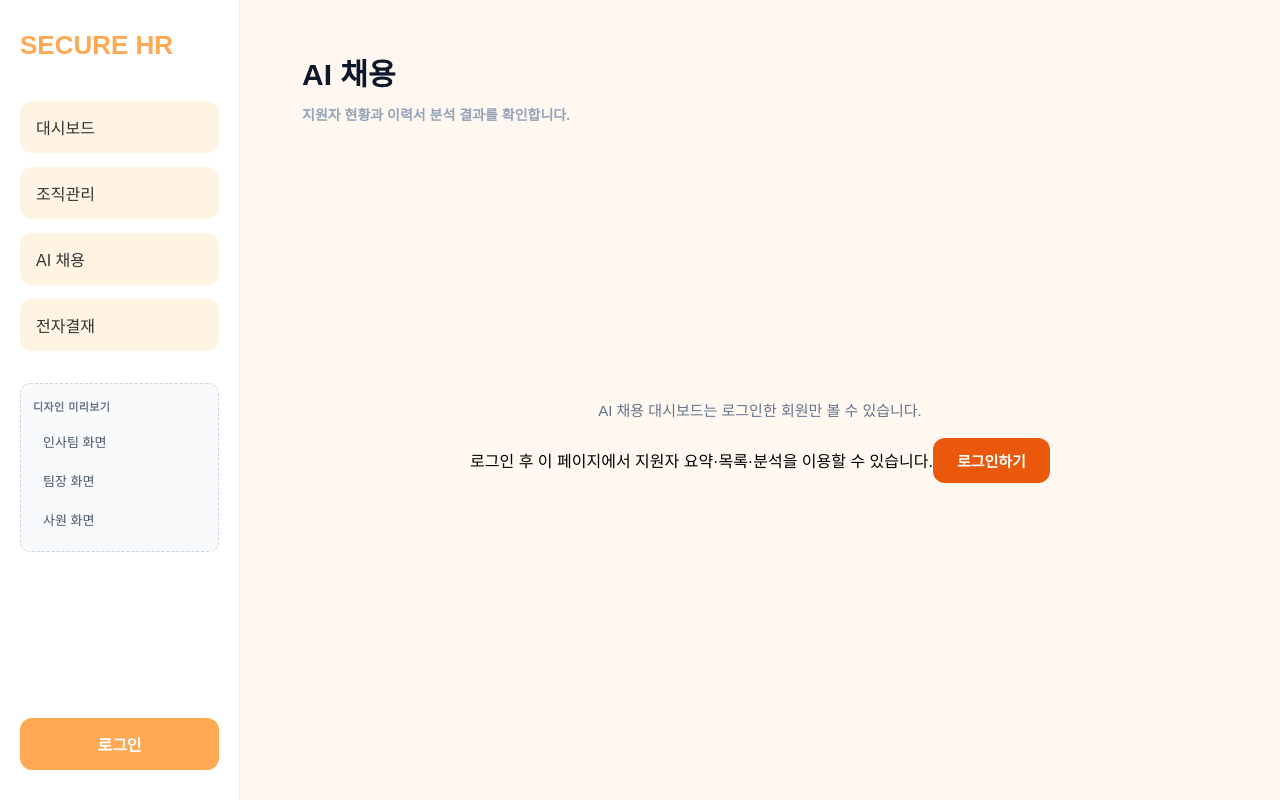
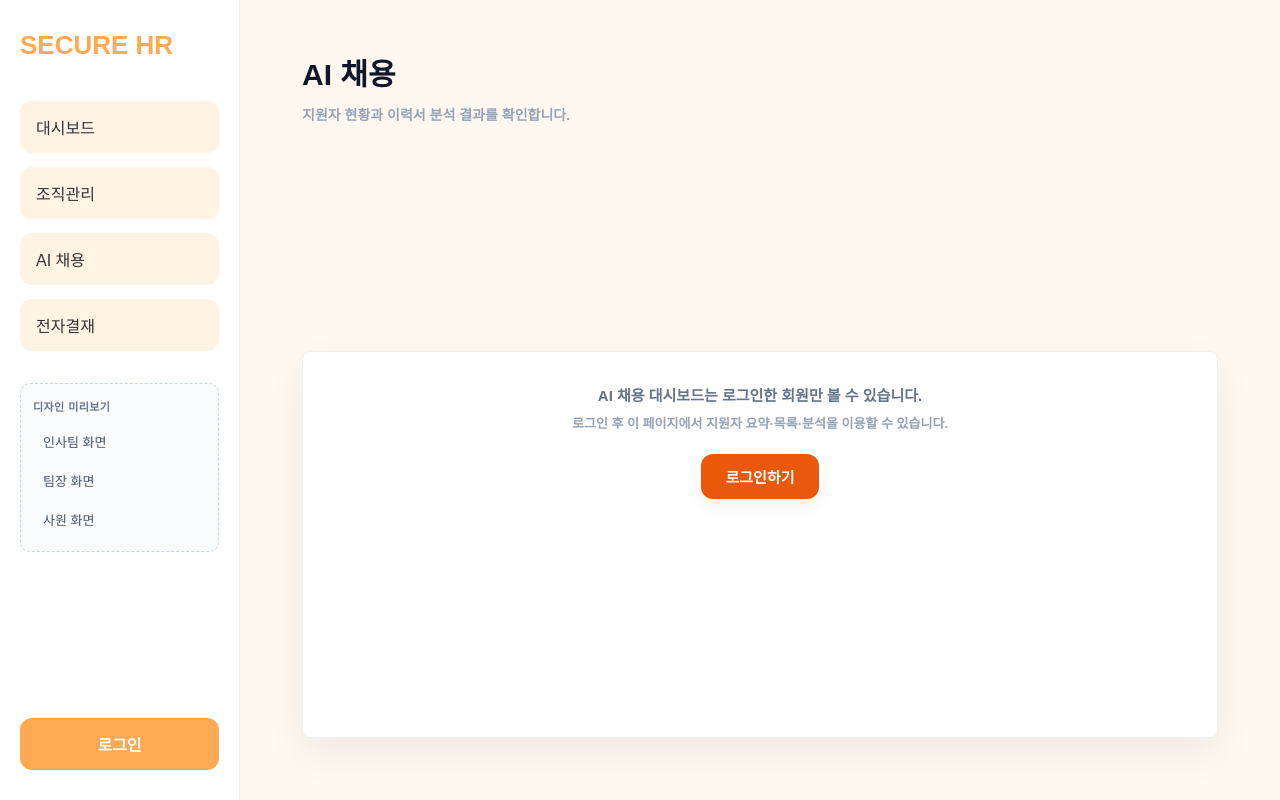
Before and after one commit to Miniproject-management/management-front, a React (Vite) app: page /resume in a window 1280 px wide. Built offline with nearby package versions, Linux system fonts and the light colour scheme.

Commit message:
feat: dashboard랑 톤 맞춤

```diff
--- a/src/pages/resume/resumeAi.css
+++ b/src/pages/resume/resumeAi.css
@@ -1,4 +1,27 @@
-/* AI 채용(/resume): 탭 · 페이지네이션 (대시보드 톤은 dashboard.css 재사용) */
+/**
+ * AI 채용 (/resume) 전용 스타일.
+ * 대시보드(dashboard.css)의 카드·패널 톤과 맞춤: #f4f0ea 테두리, 동일 그림자 계열, #0f172a / #64748b 텍스트.
+ * dashboard.css 는 수정하지 않음 — 레이아웃·summary-card·panel·data-table 은 그대로 import 해서 사용.
+ */
+
+.resume-ai {
+  /* 대시보드 summary-card / panel 과 동일 계열 */
+  --resume-ai-border: #f4f0ea;
+  --resume-ai-border-strong: #e2e8f0;
+  --resume-ai-shadow: 0 16px 40px rgba(15, 23, 42, 0.06);
+  --resume-ai-shadow-soft: 0 8px 22px rgba(15, 23, 42, 0.05);
+  --resume-ai-text: #0f172a;
+  --resume-ai-muted: #64748b;
+  --resume-ai-muted-light: #94a3b8;
+  --resume-ai-accent: #ea580c;
+  --resume-ai-accent-hover: #c2410c;
+  --resume-ai-accent-soft-bg: #fff7ed;
+  --resume-ai-accent-border: #fdba74;
+  --resume-ai-link: #2563eb;
+  --resume-ai-link-hover: #1d4ed8;
+}
+
+/* ----- 탭 (대시보드 date-picker / 카드 버튼 느낌) ----- */
 
 .resume-ai__tabs {
   display: flex;
@@ -10,12 +33,13 @@
 .resume-ai__tab {
   padding: 11px 20px;
   border-radius: 12px;
-  border: 1px solid #e2e8f0;
+  border: 1px solid var(--resume-ai-border-strong);
   background: #ffffff;
-  color: #64748b;
+  color: var(--resume-ai-muted);
   font-size: 14px;
   font-weight: 700;
   cursor: pointer;
+  box-shadow: var(--resume-ai-shadow-soft);
   transition:
     border-color 0.15s,
     color 0.15s,
@@ -28,11 +52,13 @@
 }
 
 .resume-ai__tab.is-active {
-  border-color: #fdba74;
-  color: #c2410c;
-  background: #fff7ed;
+  border-color: var(--resume-ai-accent-border);
+  color: var(--resume-ai-accent-hover);
+  background: var(--resume-ai-accent-soft-bg);
   box-shadow: 0 8px 22px rgba(234, 88, 12, 0.12);
 }
+
+/* ----- 페이지네이션 ----- */
 
 .resume-ai__pager {
   display: flex;
@@ -46,7 +72,7 @@
 .resume-ai__pager-info {
   font-size: 13px;
   font-weight: 600;
-  color: #64748b;
+  color: var(--resume-ai-muted);
 }
 
 .resume-ai__pager-btns {
@@ -58,12 +84,16 @@
 .resume-ai__page-btn {
   padding: 8px 14px;
   border-radius: 10px;
-  border: 1px solid #e2e8f0;
+  border: 1px solid var(--resume-ai-border-strong);
   background: #fff;
   font-size: 13px;
   font-weight: 700;
   color: #334155;
   cursor: pointer;
+  box-shadow: var(--resume-ai-shadow-soft);
+  transition:
+    border-color 0.15s,
+    color 0.15s;
 }
 
 .resume-ai__page-btn:disabled {
@@ -72,16 +102,18 @@
 }
 
 .resume-ai__page-btn:not(:disabled):hover {
-  border-color: #fdba74;
-  color: #c2410c;
+  border-color: var(--resume-ai-accent-border);
+  color: var(--resume-ai-accent-hover);
 }
+
+/* ----- 목록 이름 링크 (대시보드 panel__link 계열 파랑) ----- */
 
 .resume-ai__name-btn {
   border: none;
   background: none;
   padding: 0;
   font: inherit;
-  color: #2563eb;
+  color: var(--resume-ai-link);
   font-weight: 700;
   cursor: pointer;
   text-decoration: underline;
@@ -89,8 +121,10 @@
 }
 
 .resume-ai__name-btn:hover {
-  color: #1d4ed8;
+  color: var(--resume-ai-link-hover);
 }
+
+/* ----- 본문 2열 (대시보드 content-grid gap 18px 와 동일) ----- */
 
 .resume-ai__grid {
   display: grid;
@@ -105,6 +139,8 @@
   }
 }
 
+/* ----- 상세 블록 (panel 안 보조 박스 — data-table th 배경과 톤 맞춤) ----- */
+
 .resume-ai__detail-pre {
   margin: 0;
   white-space: pre-wrap;
@@ -118,15 +154,31 @@
   overflow: auto;
 }
 
+/* ----- 비로그인 안내 (panel 과 동일 테두리·그림자) ----- */
+
 .resume-ai__login-hint {
-  padding: 28px;
+  padding: 32px 28px;
   text-align: center;
+  border: 1px solid var(--resume-ai-border);
+  border-radius: 8px;
+  box-shadow: var(--resume-ai-shadow);
+  background: #ffffff;
 }
 
 .resume-ai__login-hint p {
-  color: #64748b;
+  color: var(--resume-ai-muted);
   font-size: 15px;
+  font-weight: 600;
   margin-bottom: 18px;
+}
+
+.resume-ai__login-hint .resume-ai__login-sub {
+  display: block;
+  margin-top: -10px;
+  margin-bottom: 22px;
+  font-size: 13px;
+  font-weight: 600;
+  color: var(--resume-ai-muted-light);
 }
 
 .resume-ai__login-link {
@@ -135,13 +187,15 @@
   justify-content: center;
   padding: 12px 24px;
   border-radius: 12px;
-  background: #ea580c;
+  background: var(--resume-ai-accent);
   color: #fff;
   font-weight: 800;
   text-decoration: none;
   font-size: 15px;
+  box-shadow: var(--resume-ai-shadow-soft);
+  transition: background 0.15s;
 }
 
 .resume-ai__login-link:hover {
-  background: #c2410c;
+  background: var(--resume-ai-accent-hover);
 }
```
